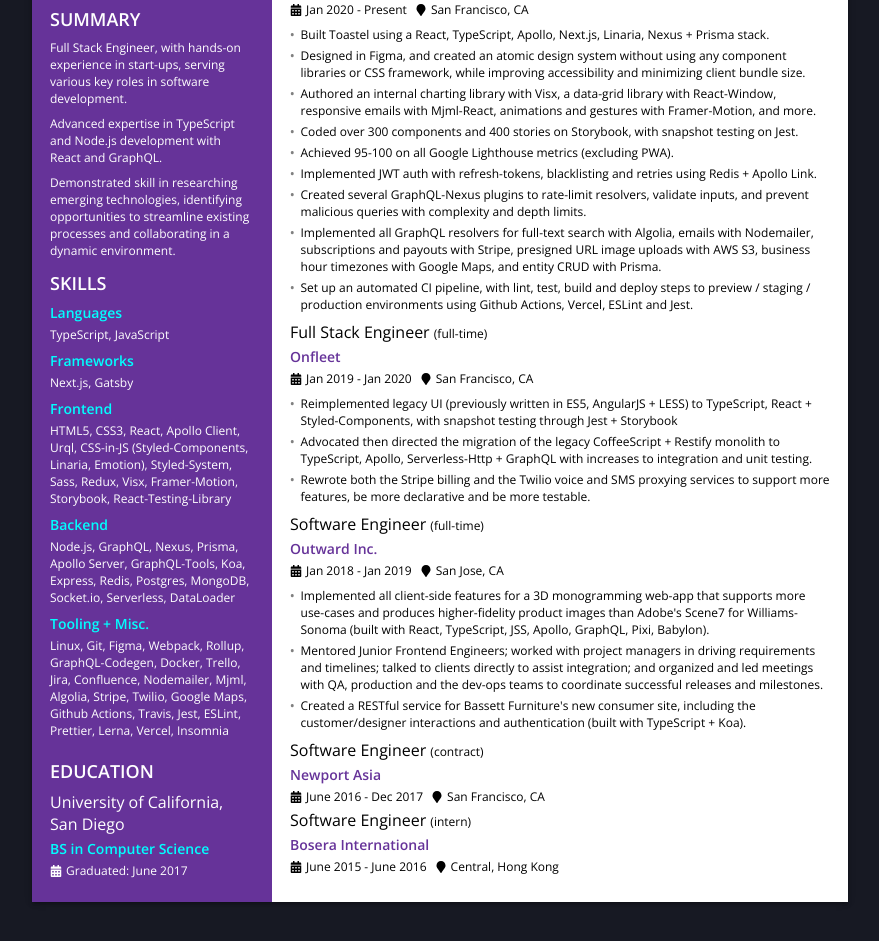
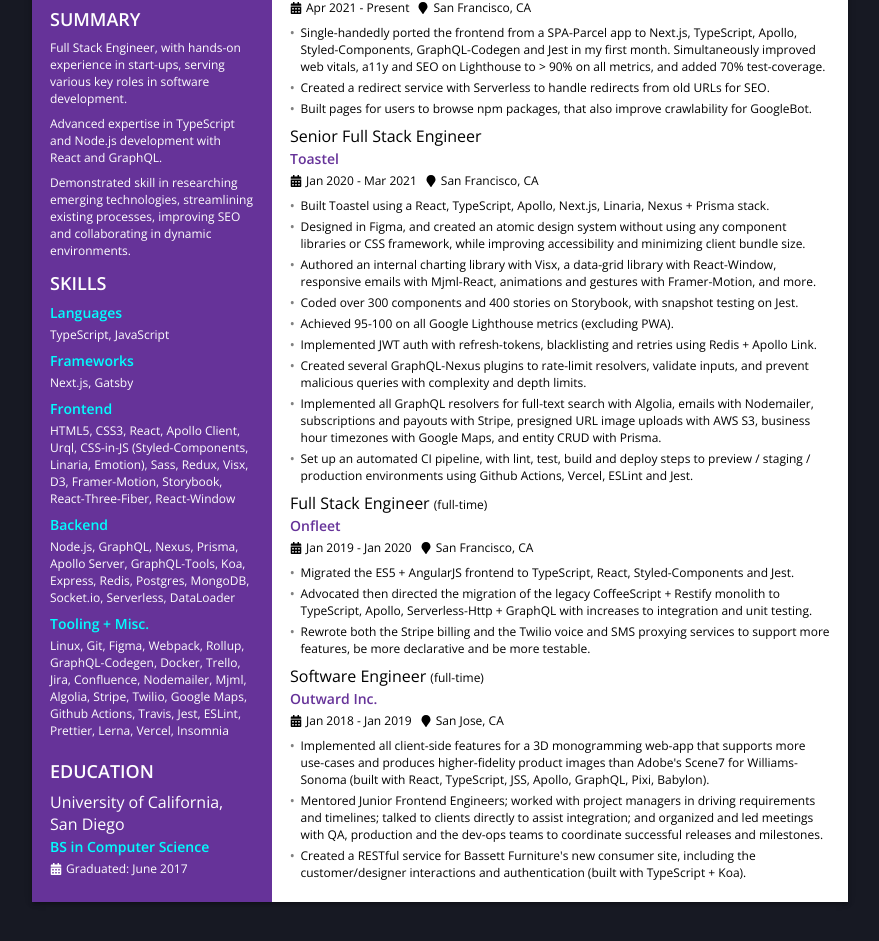
Before and after one commit to leedavidcs/leedavidcs, a React (Create React App) app: page / in a window 1280 px wide. Shown: the part 255-1196 px from the top of the page, without its empty margins (200-1079 px from the left). Built offline with nearby package versions, Linux system fonts and the light colour scheme.

Commit message:
Update resume

```diff
--- a/src/components/sub-section.component/styles.module.scss
+++ b/src/components/sub-section.component/styles.module.scss
@@ -3,7 +3,7 @@
 }
 
 .header {
-	margin: 0 0 4px;
+	margin: 0 0 2px;
 	font-size: 16px;
 	font-weight: normal;
 }
--- a/src/page-parts/resume.page-part/index.tsx
+++ b/src/page-parts/resume.page-part/index.tsx
@@ -29,9 +29,8 @@
 						GraphQL.
 					</p>
 					<p>
-						Demonstrated skill in researching emerging technologies, identifying
-						opportunities to streamline existing processes and collaborating in a
-						dynamic environment.
+						Demonstrated skill in researching emerging technologies, streamlining
+						existing processes, improving SEO and collaborating in dynamic environments.
 					</p>
 				</Section>
 				<Section className={classes.skillsSection} title="Skills">
@@ -55,8 +54,8 @@
 						subheaderColor={colors.secondary}
 					>
 						HTML5, CSS3, React, Apollo Client, Urql, CSS-in-JS (Styled-Components,
-						Linaria, Emotion), Styled-System, Sass, Redux, Visx, Framer-Motion,
-						Storybook, React-Testing-Library
+						Linaria, Emotion), Sass, Redux, Visx, D3, Framer-Motion, Storybook,
+						React-Three-Fiber, React-Window
 					</SubSection>
 					<SubSection
 						className={classes.skillsSubsection}
@@ -92,9 +91,33 @@
 				</header>
 				<Section className={classes.professionalExperience} title="Professional Experience">
 					<SubSection
+						title="Senior Frontend Engineer"
+						subheader="Openbase"
+						timeInfo="Apr 2021 - Present"
+						locationInfo="San Francisco, CA"
+					>
+						<Ul>
+							<Ul.Li>
+								Single-handedly ported the frontend from a SPA-Parcel app to
+								Next.js, TypeScript, Apollo, Styled-Components, GraphQL-Codegen and
+								Jest in my first month. Simultaneously improved web vitals, a11y and
+								SEO on Lighthouse to &gt; 90% on all metrics, and added 70%
+								test-coverage.
+							</Ul.Li>
+							<Ul.Li>
+								Created a redirect service with Serverless to handle redirects from
+								old URLs for SEO.
+							</Ul.Li>
+							<Ul.Li>
+								Built pages for users to browse npm packages, that also improve
+								crawlability for GoogleBot.
+							</Ul.Li>
+						</Ul>
+					</SubSection>
+					<SubSection
 						title="Senior Full Stack Engineer"
 						subheader="Toastel"
-						timeInfo="Jan 2020 - Present"
+						timeInfo="Jan 2020 - Mar 2021"
 						locationInfo="San Francisco, CA"
 					>
 						<Ul>
@@ -154,9 +177,8 @@
 					>
 						<Ul>
 							<Ul.Li>
-								Reimplemented legacy UI (previously written in ES5, AngularJS +
-								LESS) to TypeScript, React + Styled-Components, with snapshot
-								testing through Jest + Storybook
+								Migrated the ES5 + AngularJS frontend to TypeScript, React,
+								Styled-Components and Jest.
 							</Ul.Li>
 							<Ul.Li>
 								Advocated then directed the migration of the legacy CoffeeScript +
@@ -202,28 +224,6 @@
 							</Ul.Li>
 						</Ul>
 					</SubSection>
-					<SubSection
-						title={
-							<>
-								Software Engineer&nbsp;
-								<span className={classes.jobType}>(contract)</span>
-							</>
-						}
-						subheader="Newport Asia"
-						timeInfo="June 2016 - Dec 2017"
-						locationInfo="San Francisco, CA"
-					/>
-					<SubSection
-						title={
-							<>
-								Software Engineer&nbsp;
-								<span className={classes.jobType}>(intern)</span>
-							</>
-						}
-						subheader="Bosera International"
-						timeInfo="June 2015 - June 2016"
-						locationInfo="Central, Hong Kong"
-					/>
 				</Section>
 			</div>
 		</LetterPage>
```
